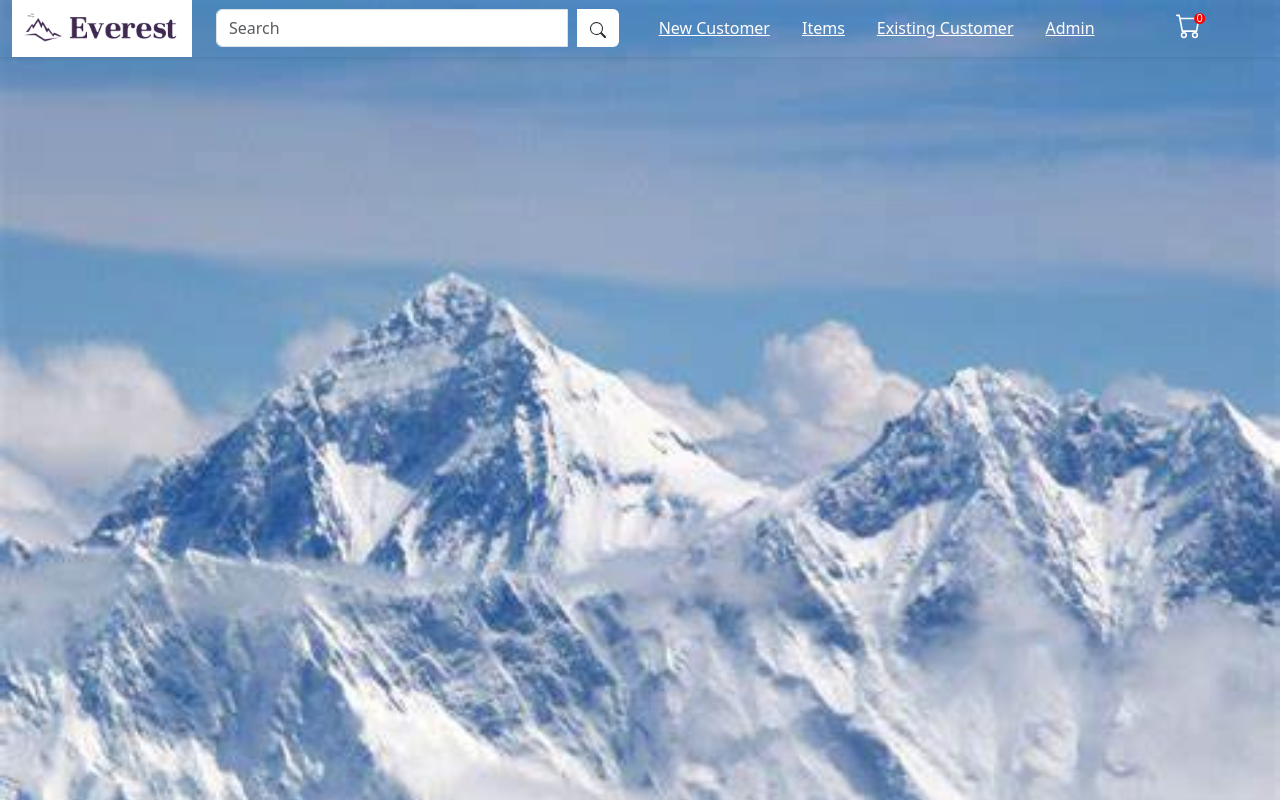
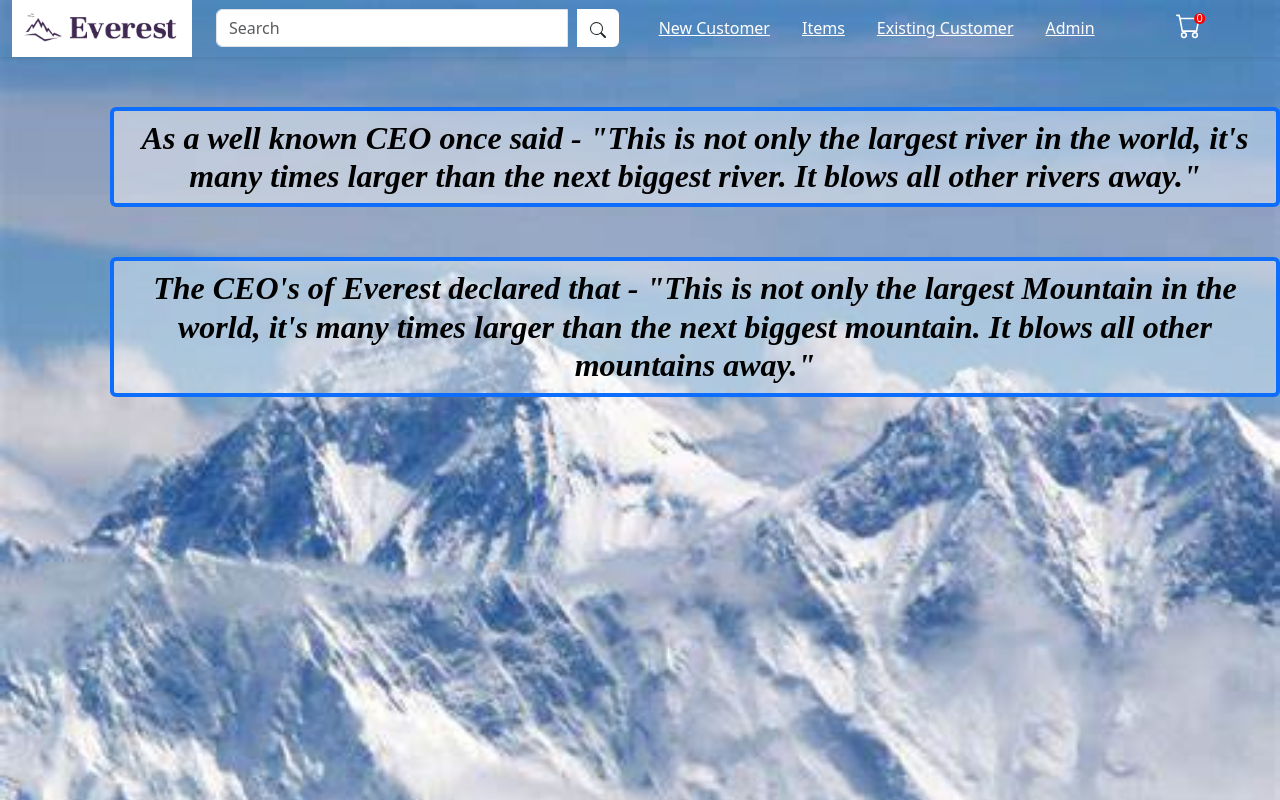
Before and after one commit to Anna-Elisabeth/LeoAnna_FE, a React (Create React App) app: page / in a window 1280 px wide. Built offline with nearby package versions, Linux system fonts and the light colour scheme.

Commit message:
Home Page

```diff
--- a/src/Components/Home.jsx
+++ b/src/Components/Home.jsx
@@ -2,7 +2,11 @@ function Home() {
 
 
     return (
-        <div></div>
+        <div style={{ marginLeft: "110px", marginTop: "50px" }}>
+            <h2 class="border border-primary p-2 mb-2 border-4 border-primary rounded" style={{ maxWidth: "1500px", fontStyle: "italic", fontWeight: "bold", textAlign: "center", color: "Black", fontFamily: "italic", backgroundColor: "#ffffff6b" }}>As a well known CEO once said - "This is not only the largest river in the world, it's many times larger than the next biggest river. It blows all other rivers away." </h2>
+
+            <h2 class="border border-primary p-2 mb-2 border-4 border-primary rounded" style={{ marginTop: "50px", maxWidth: "1500px", fontStyle: "italic", fontWeight: "bold", textAlign: "center", color: "Black", fontFamily: "italic", backgroundColor: "#ffffff6b" }}>  The CEO's of Everest declared that - "This is not only the largest Mountain in the world, it's many times larger than the next biggest mountain. It blows all other mountains away."  </h2>
+        </div>
     );
 }
 
```
